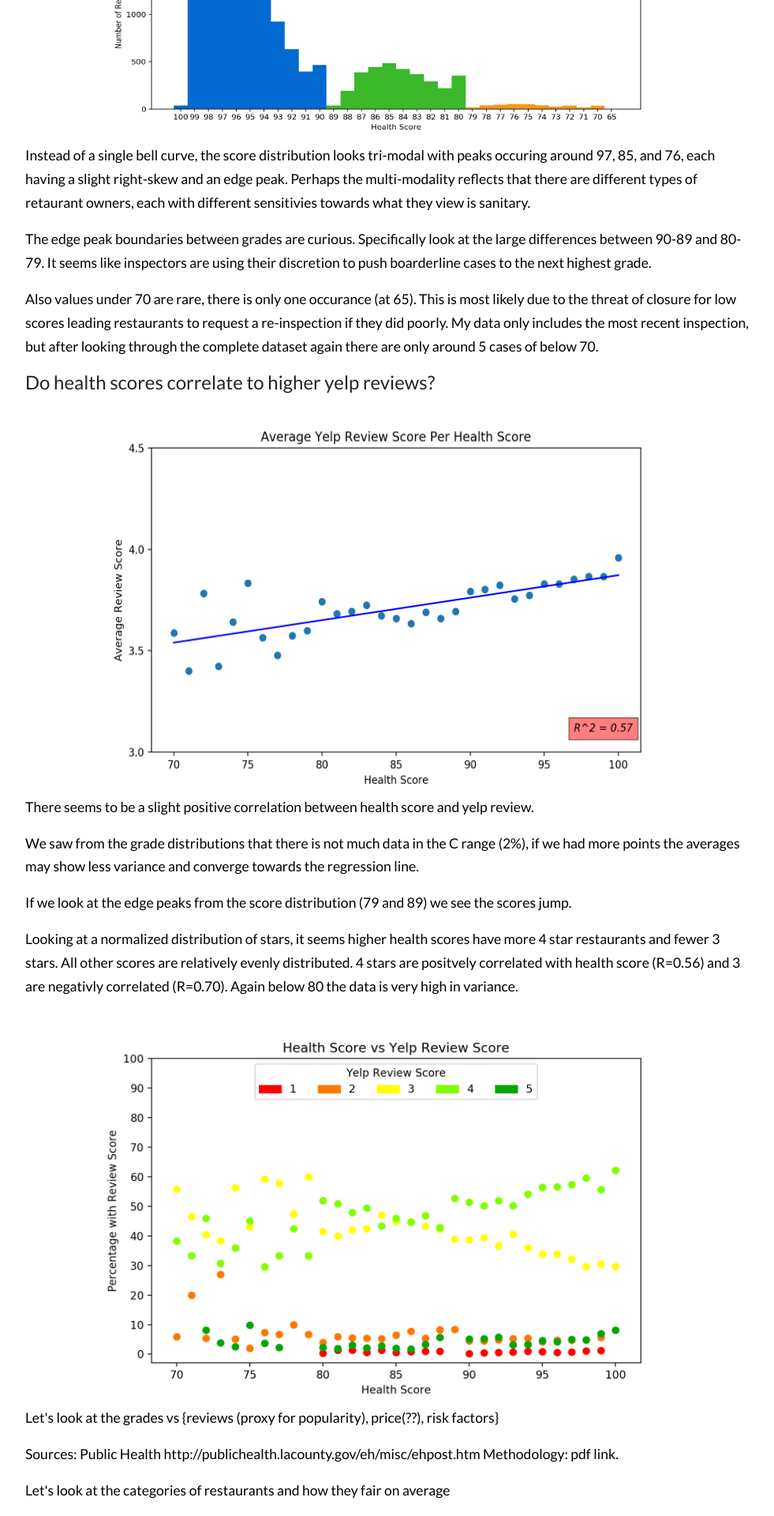
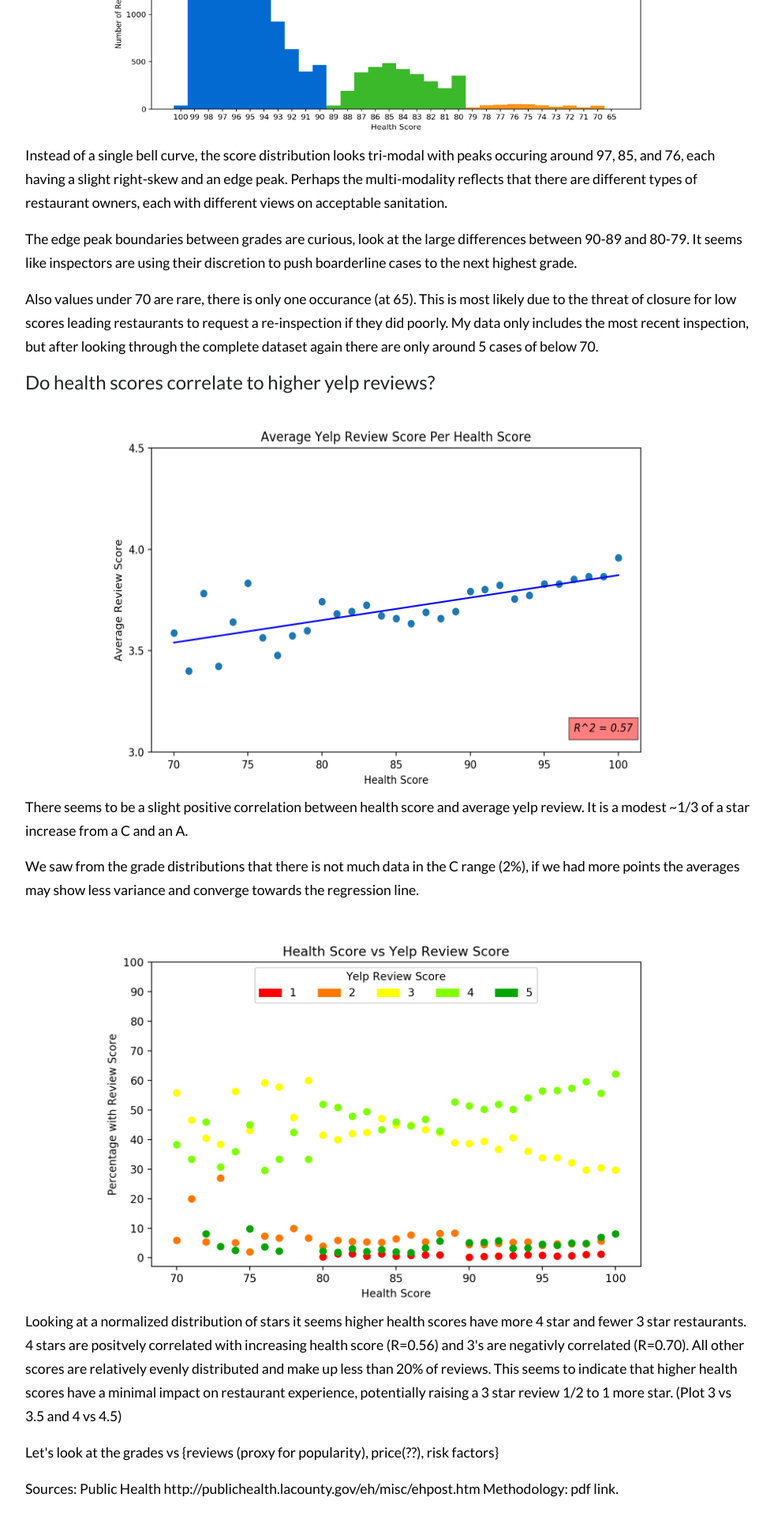
Before and after one commit to aasams258/my_site, a Python web app: template flask/templates/health_scores.html in a window 1280 px wide. Shown: the part 1660-3579 px from the top of the page at 79% size, without its empty margins (273-1254 px from the left). Run offline with Jinja, Linux system fonts and the light colour scheme; the template is opened without the code that fills it, so the values that code supplies are empty; some libraries are stand-ins or nearby versions.

Commit message:
More writeup

```diff
--- a/flask/templates/health_scores.html
+++ b/flask/templates/health_scores.html
@@ -38,10 +38,10 @@
   <h3> Score Distribution </h3>
   <img src="static/img/health_project/health_score_barplot.png" width="800" height="400" class="center">
   <p> Instead of a single bell curve, the score distribution looks tri-modal with peaks occuring around 97, 85, and 76, each having a slight right-skew and an edge peak.
-      Perhaps the multi-modality reflects that there are different types of retaurant owners, each with different sensitivies towards what they view is sanitary. </p>
+      Perhaps the multi-modality reflects that there are different types of restaurant owners, each with different views on acceptable sanitation. </p>
 
   <!-- Note to self: Maybe plot QQ Probability/ Normality Test? -->
-  <p> The edge peak boundaries between grades are curious. Specifically look at the large differences between 90-89 and 80-79.
+  <p> The edge peak boundaries between grades are curious, look at the large differences between 90-89 and 80-79.
       It seems like inspectors are using their discretion to push boarderline cases to the next highest grade.</p>
 
   <p> Also values under 70 are rare, there is only one occurance (at 65).
@@ -50,17 +50,18 @@
 
   <h4> Do health scores correlate to higher yelp reviews? </h4>
   <img src="static/img/health_project/avg_yelp_v_health_scores.png" width="800" height="500" class="center">
-    <p> There seems to be a slight positive correlation between health score and yelp review.</p>
+    <p> There seems to be a slight positive correlation between health score and average yelp review. It is a modest ~1/3 of a star increase from a C and an A.</p>
+
     <p> We saw from the grade distributions that there is not much data in the C range (2%), if we had more points the averages may show less variance and converge
-        towards the regression line.</p>
-    <p> If we look at the edge peaks from the score distribution (79 and 89) we see the scores jump. </p>
+        towards the regression line. </p>
 
-    <p> Looking at a normalized distribution of stars, it seems higher health scores have more 4 star restaurants and fewer 3 stars.
-        All other scores are relatively evenly distributed. 4 stars are positvely correlated with health score (R=0.56) and 3 are negativly correlated (R=0.70).
-      Again below 80 the data is very high in variance.
-  </p>
+    <img src="static/img/health_project/yelp_v_health_scores.png" width="800" height="500" class="center">
+    <p> Looking at a normalized distribution of stars it seems higher health scores have more 4 star and fewer 3 star restaurants.
+        4 stars are positvely correlated with increasing health score (R=0.56) and 3's are negativly correlated (R=0.70).
+        All other scores are relatively evenly distributed and make up less than 20% of reviews.
+        This seems to indicate that higher health scores have a minimal impact on restaurant experience,
+        potentially raising a 3 star review 1/2 to 1 more star. (Plot 3 vs 3.5 and 4 vs 4.5) </p>
 
-  <img src="static/img/health_project/yelp_v_health_scores.png" width="800" height="500" class="center">
   <p> Let's look at the grades vs {reviews (proxy for popularity), price(??), risk factors}</p>
   <p>
       Sources:
@@ -71,4 +72,6 @@
 
   <p> Let's look at the categories of restaurants and how they fair on average</p>
   <img src="static/img/health_project/category_grade_barplot.png" width="800" height="400" class="center">
+  <h2> Future</h2>
+  It would be interesting to compare large chains against one another.
 {% endblock %}
```
